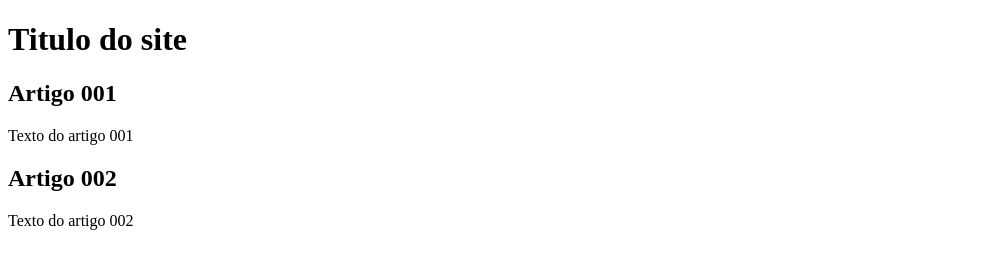
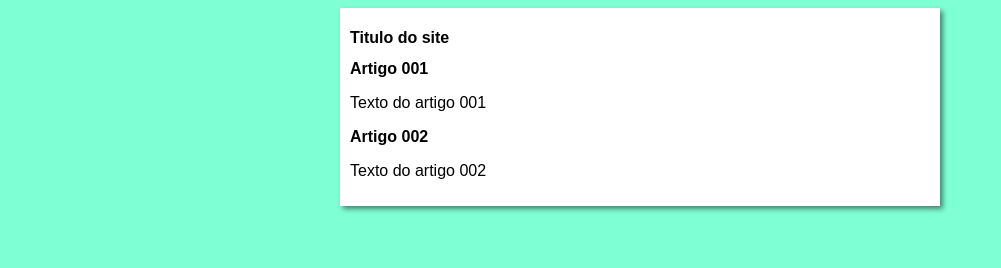
Before and after one commit to FelipeSaldanhaS/Projeto-Site, a plain HTML site: page index.html in a window 1280 px wide. Shown: the whole page, without its empty margins (0-1001 px from the left). Drawn offline with Linux system fonts and the light colour scheme.

Commit message:
iniciei o Design

```diff
--- /dev/null
+++ b/estilos/styles.css
@@ -0,0 +1,16 @@
+*{
+    font-family: Arial, Helvetica, sans-serif;
+    font-size: 16px;
+}
+
+body {
+    background-color: #7fffd4;
+}
+
+main{
+    background-color: white;
+    width: 580px;
+    margin: auto;
+    padding: 10px;
+    box-shadow: 3px 3px 5px rgba(0, 0, 0, 0.473);
+}
--- a/index.html
+++ b/index.html
@@ -4,6 +4,7 @@
     <meta charset="UTF-8">
     <meta http-equiv="X-UA-Compatible" content="IE=edge">
     <meta name="viewport" content="width=device-width, initial-scale=1.0">
+    <link rel="stylesheet" href="estilos/styles.css">
     <title>Titulo do site</title>
 </head>
 <body>
```
